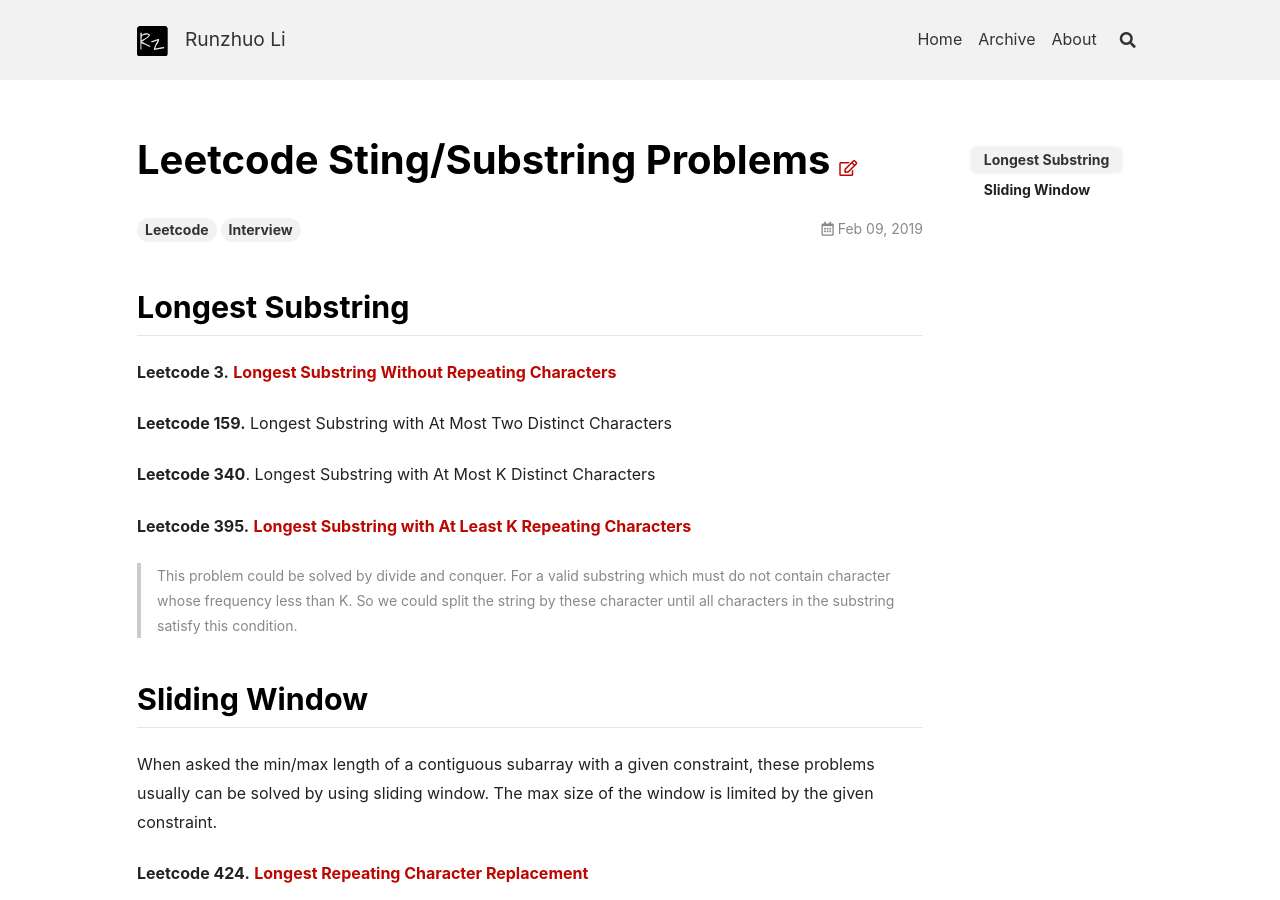
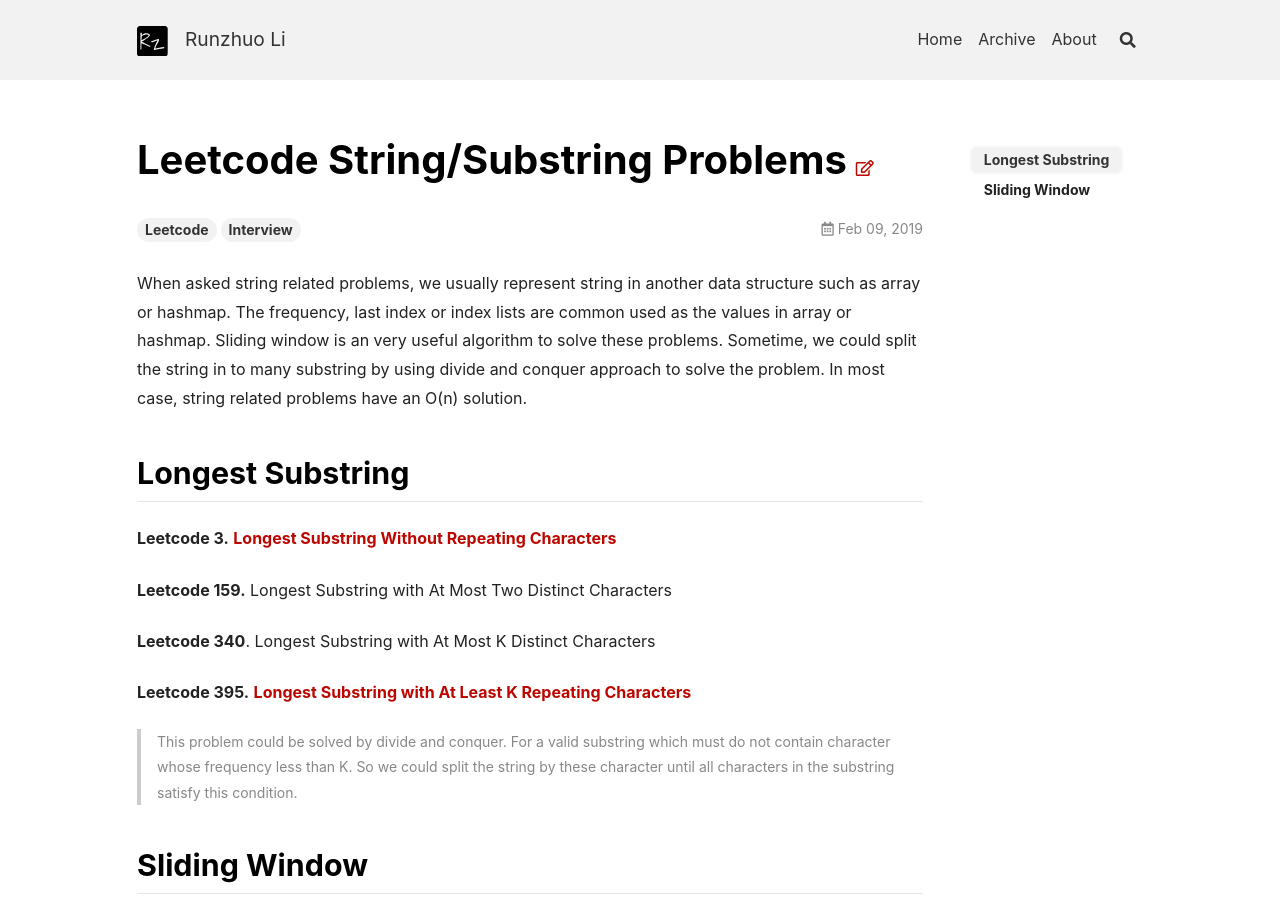
Before and after one commit to runzhuoli/runzhuoli.github.io, a Jekyll site: the page built from _posts/2019-02-09-leetcode-question-classification.md, in a window 1280 px wide and 900 px high. Built offline with Jekyll 4.4.1, drawn with Linux system fonts in a browser that asks for light colours; nearby versions of some CDN libraries; comment, search, counter and statistics services are not loaded.

Commit message:
Update string leetcode.

```diff
--- a/_posts/2019-02-09-leetcode-question-classification.md
+++ b/_posts/2019-02-09-leetcode-question-classification.md
@@ -1,10 +1,11 @@
 ---
-title: Leetcode Sting/Substring Problems
+title: Leetcode String/Substring Problems
 key: 20181221
 tags:
   - Leetcode
   - Interview
 ---
+When asked string related problems, we usually represent string in another data structure such as array or hashmap. The frequency, last index or index lists are common used as the values in array or hashmap. Sliding window is an very useful algorithm to solve these problems. Sometime, we could split the string in to many substring by using divide and conquer approach to solve the problem. In most case, string related problems have an O(n) solution.
 
 <!--more-->
 
```
